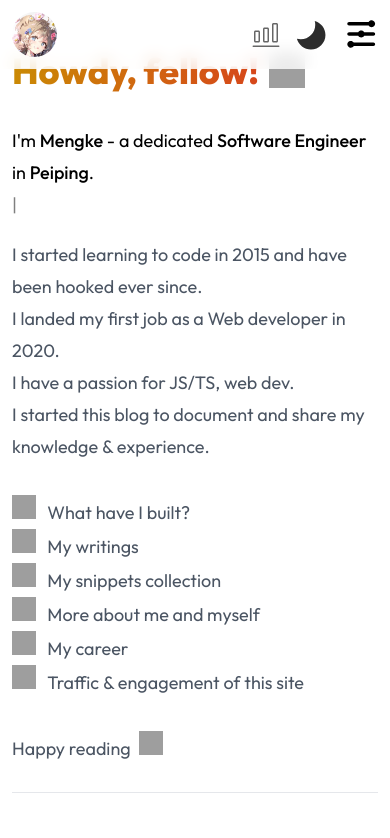
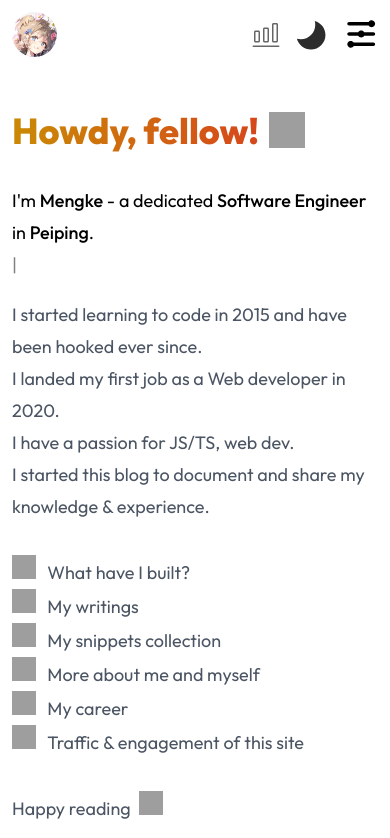
Before and after one commit to jinyu2022/simple-blog, a plain HTML site: page index.html in a window 390 px wide. Shown: the top 838 px of the page. Drawn offline with Linux system fonts and the light colour scheme; grey boxes are pictures that could not be loaded.

Commit message:
修复移动端导航栏的粘性效果

```diff
--- a/assets/main.css
+++ b/assets/main.css
@@ -5,6 +5,7 @@
   backdrop-filter: blur(8px);
   background-color: rgba(255, 255, 255, 0.8);
   padding: 12px 0.75rem;
+
 
 }
 
@@ -241,6 +242,14 @@ a a {
 }
 
 @media (min-width: 768px) {
+  .header {
+    position: sticky;
+    top: 0;
+    z-index: 10;
+    /* width: 100%;
+    overflow-x: hidden; */
+  }
+
   .howdy {
     margin-top: 2rem;
     margin-bottom: 2rem;
@@ -273,7 +282,12 @@ a a {
 
 
 @media (max-width: 767px) {
-
+  .header-container{
+    position: fixed;
+    box-sizing: border-box;
+    width: 100%;
+    top: 0;
+  }
   .top-nav {
     display: flex;
     flex-direction: column;
--- a/index.html
+++ b/index.html
@@ -21,7 +21,7 @@
   </head>
   <body>
     <div id="app" style="max-width: 64rem; margin: 0 auto">
-      <header style="position: fixed; top: 0; z-index: 10;width: 100%;">
+      <header class="header">
         <div class="header-container">
           <div class="logo">
             <a href="">
@@ -94,7 +94,7 @@
           </div>
         </div>
       </header>
-      <main style="margin: 0.75rem">
+      <main style="margin: 0.75rem;padding-top: 3rem;">
         <div class="hello">
           <div>
             <div class="howdy">
```
